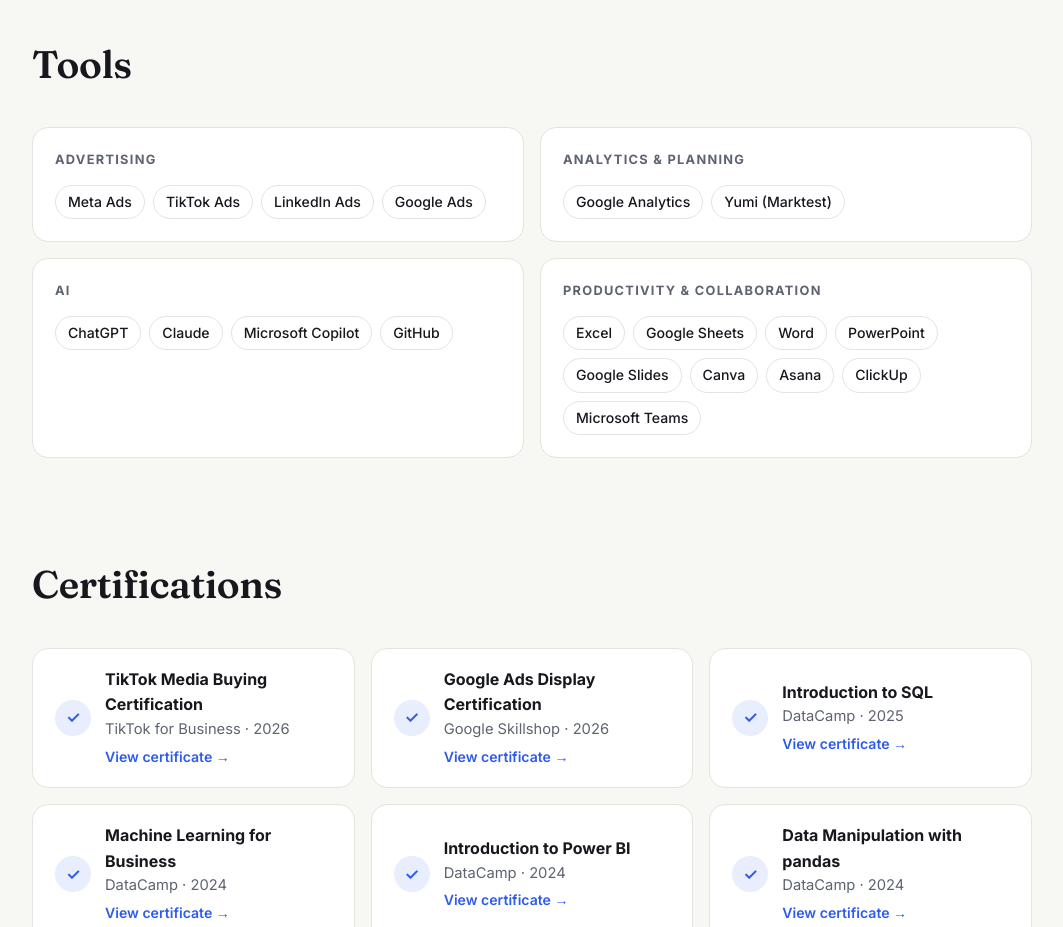
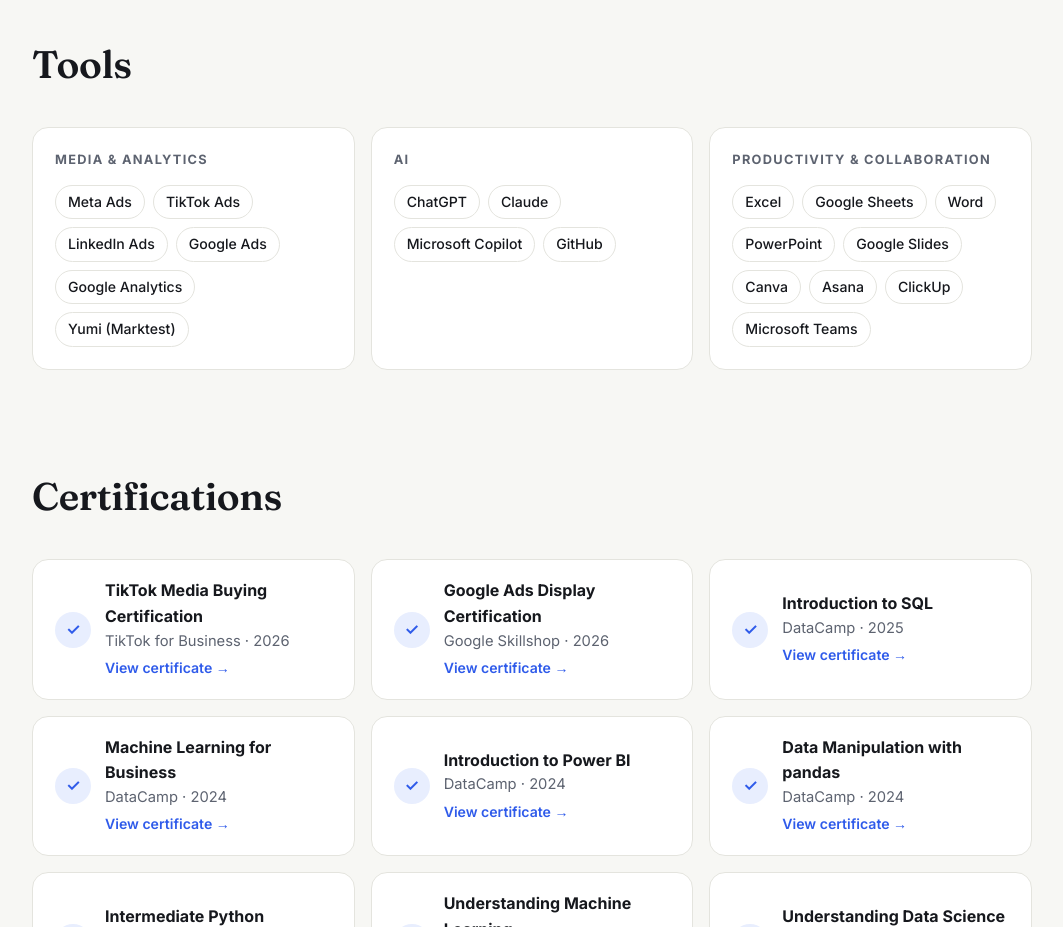
Before and after one commit to claudiarosa00/claudia-rosa, a plain HTML site: page index.html in a window 1280 px wide. Shown: the part 2580-3507 px from the top of the page, without its empty margins (108-1171 px from the left). Drawn offline with Linux system fonts and the light colour scheme.

Commit message:
Juntar ferramentas de media num grupo Media & Analytics
Co-Authored-By: Claude Opus 5.5 <noreply@anthropic.com>
Claude-Session: https://claude.ai/code/session_01RrvrbJ8y34TfL2akXYAHAg

```diff
--- a/data.js
+++ b/data.js
@@ -110,8 +110,7 @@ window.SITE = {
     ],
 
     ferramentas: [
-      { grupo: "Publicidade", itens: ["Meta Ads", "TikTok Ads", "LinkedIn Ads", "Google Ads"] },
-      { grupo: "Análise & Planeamento", itens: ["Google Analytics", "Yumi (Marktest)"] },
+      { grupo: "Media & Analytics", itens: ["Meta Ads", "TikTok Ads", "LinkedIn Ads", "Google Ads", "Google Analytics", "Yumi (Marktest)"] },
       { grupo: "AI", itens: ["ChatGPT", "Claude", "Microsoft Copilot", "GitHub"] },
       { grupo: "Produtividade & Colaboração", itens: ["Excel", "Google Sheets", "Word", "PowerPoint", "Google Slides", "Canva", "Asana", "ClickUp", "Microsoft Teams"] },
     ],
@@ -239,8 +238,7 @@ window.SITE = {
     ],
 
     ferramentas: [
-      { grupo: "Advertising", itens: ["Meta Ads", "TikTok Ads", "LinkedIn Ads", "Google Ads"] },
-      { grupo: "Analytics & Planning", itens: ["Google Analytics", "Yumi (Marktest)"] },
+      { grupo: "Media & Analytics", itens: ["Meta Ads", "TikTok Ads", "LinkedIn Ads", "Google Ads", "Google Analytics", "Yumi (Marktest)"] },
       { grupo: "AI", itens: ["ChatGPT", "Claude", "Microsoft Copilot", "GitHub"] },
       { grupo: "Productivity & Collaboration", itens: ["Excel", "Google Sheets", "Word", "PowerPoint", "Google Slides", "Canva", "Asana", "ClickUp", "Microsoft Teams"] },
     ],
--- a/styles.css
+++ b/styles.css
@@ -138,8 +138,6 @@ h2 {
 .timeline ul li::before { display: none; }
 
 /* SKILLS */
-#ferramentas-lista { grid-template-columns: repeat(2, 1fr); }
-@media (max-width: 760px) { #ferramentas-lista { grid-template-columns: 1fr; } }
 .chip.tool { background: var(--surface); color: var(--text); border: 1px solid var(--line); }
 .skills { display: grid; grid-template-columns: repeat(auto-fit, minmax(240px, 1fr)); gap: 16px; }
 .skill-group { background: var(--surface); border: 1px solid var(--line); border-radius: var(--radius); padding: 22px; }
```
Also changed, not shown: 2 other files.
